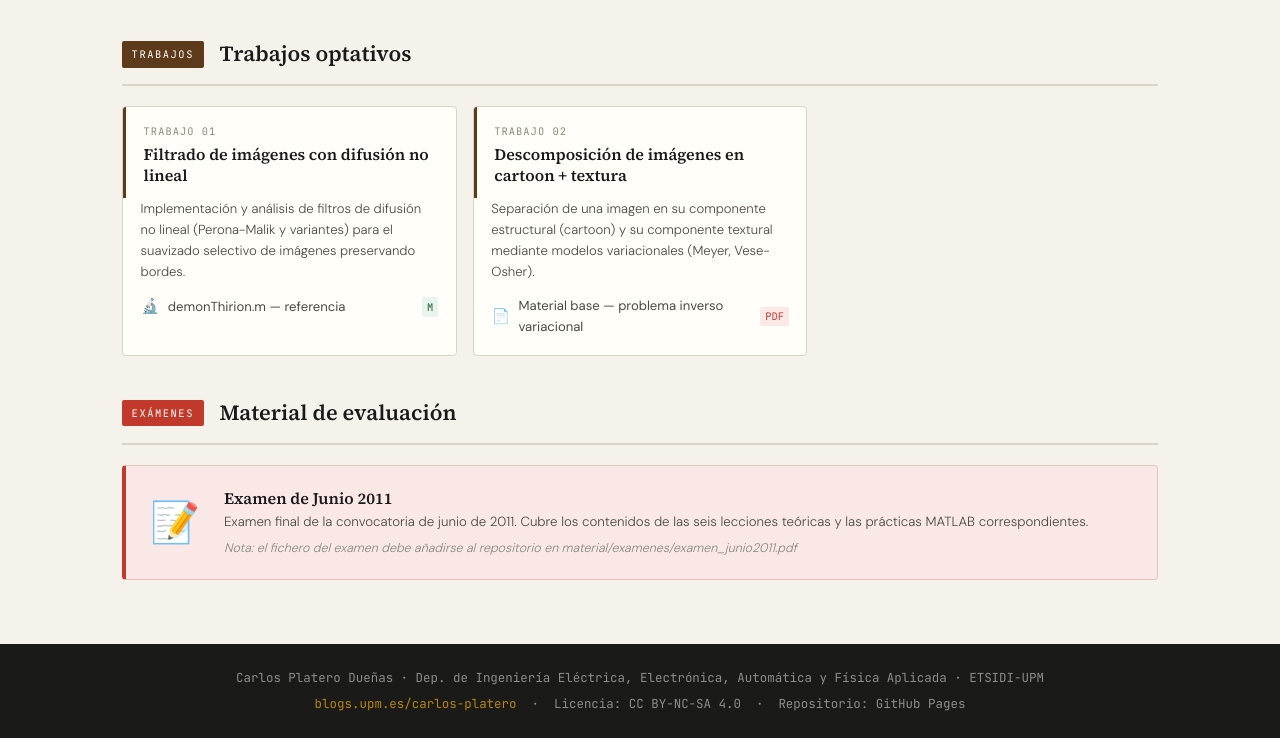
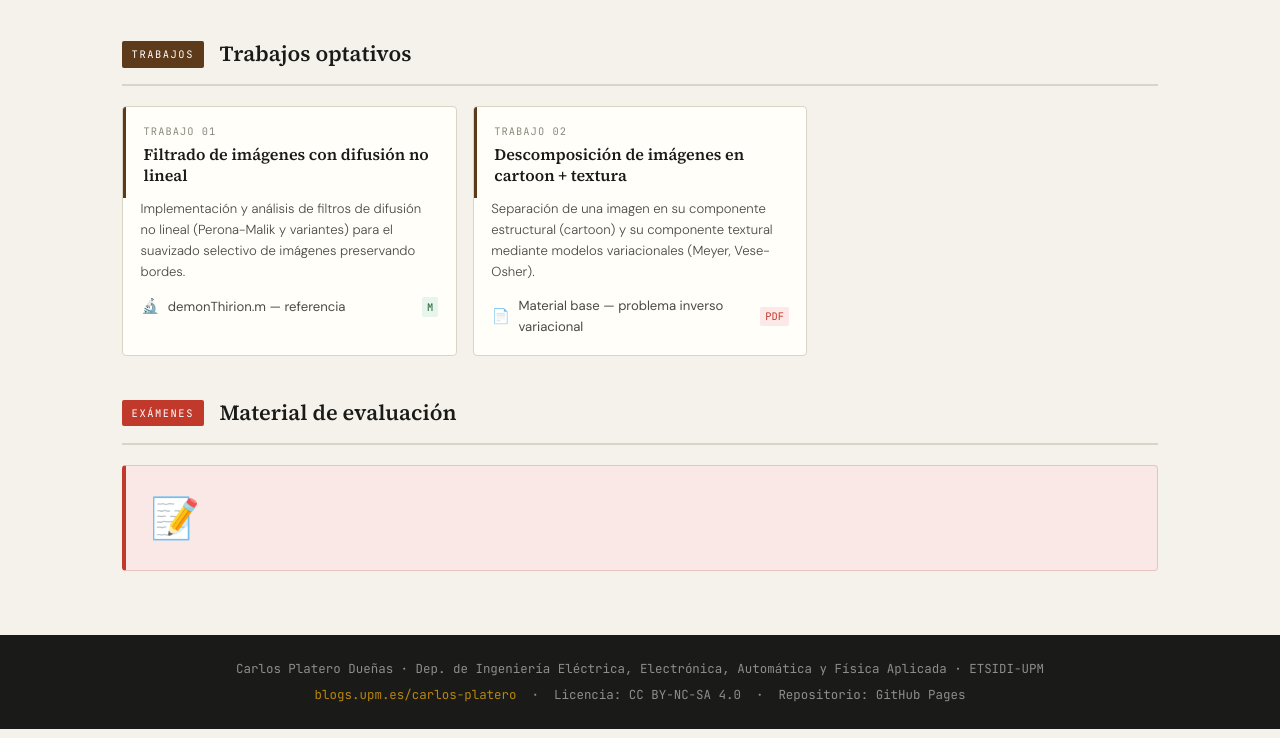
Before and after one commit to cplatero/docencia, a plain HTML site: page procesado-senales-imagenes/index.html in a window 1280 px wide. Shown: the part 3215-3953 px from the top of the page. Drawn offline with Linux system fonts and the light colour scheme.

Commit message:
Actualización index.html Procesado de Señales e Imágenes

```diff
--- a/procesado-senales-imagenes/index.html
+++ b/procesado-senales-imagenes/index.html
@@ -753,9 +753,9 @@
   <div class="exam-box">
     <div class="exam-icon">📝</div>
     <div class="exam-info">
-      <h3>Examen de Junio 2011</h3>
-      <p>Examen final de la convocatoria de junio de 2011. Cubre los contenidos de las seis lecciones teóricas y las prácticas MATLAB correspondientes.</p>
-      <p style="margin-top:0.4rem; font-style:italic; font-size:0.78rem; color: var(--ink-faint);">Nota: el fichero del examen debe añadirse al repositorio en material/examenes/examen_junio2011.pdf</p>
+      <h3></h3>
+      <p></p>
+      <p style="margin-top:0.4rem; font-style:italic; font-size:0.78rem; color: var(--ink-faint);"></p>
     </div>
   </div>
 
```
